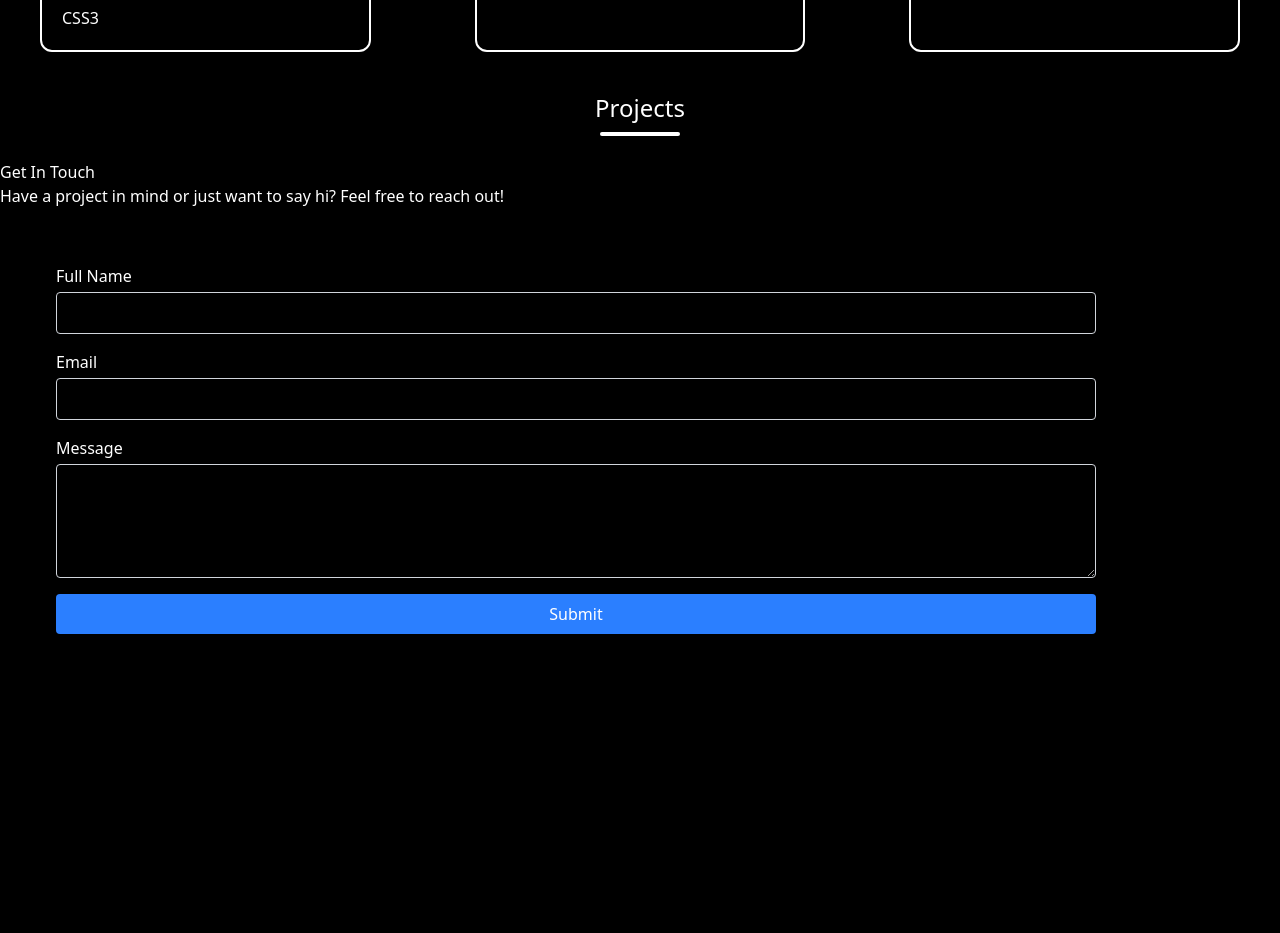
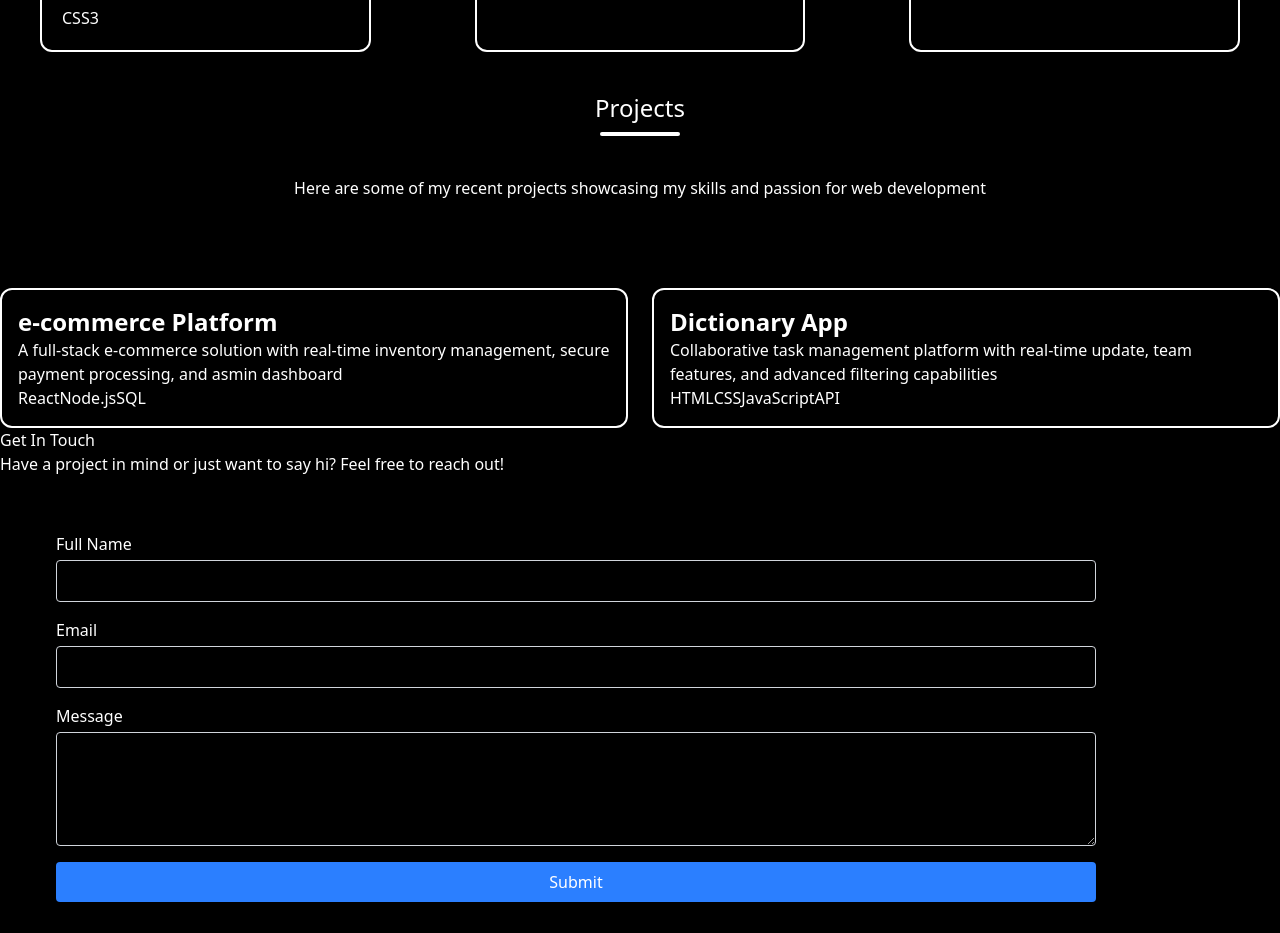
Before and after one commit to NatalieVinyu/natalie-vinyu-website, a React (Vite) app: page / in a window 1280 px wide. Shown: the part 2060-2993 px from the top of the page. Built offline with nearby package versions, Linux system fonts and the light colour scheme.

Commit message:
update rendering list

```diff
--- a/src/Pages/Projects.jsx
+++ b/src/Pages/Projects.jsx
@@ -1,21 +1,22 @@
 import React from 'react';
 export default function Projects() {
-  const projects = [
+  const myprojects = [
     {
       title: "e-commerce Platform",
       description: "A full-stack e-commerce solution with real-time inventory management, secure payment processing, and asmin dashboard",
-      skills: "",
+      skills: ["React", "Node.js", "SQL"],
       code: "",
       demo: "",
     },
     {
       title: "Dictionary App",
-      description: "Co",
-      skills: "",
+      description: "Collaborative task management platform with real-time update, team features, and advanced filtering capabilities",
+      skills: ["HTML", "CSS", "JavaScript", "API"],
       code: "",
       demo: "",
     }
   ]
+
   return (
     <div className='bg-black'>
       <div className="text-white flex flex-col items-center">
@@ -23,11 +24,27 @@ export default function Projects() {
         <div className='w-20 h-1 bg-white mt-2 rounded-full'></div>
       </div>
 
-      <div>
+      <div className='text-white flex justify-center p-10'>
         <p>Here are some of my recent projects showcasing my skills and passion for web development</p>
       </div>
 
-      <div></div>
+      <div className='text-white pt-12'>
+        <div className='grid md:grid-cols-2 gap-6'>
+          {myprojects.map((item, index) => (
+            <div className='border-2 border-solid rounded-xl p-4' key={index}>
+              <h3 className='text-2xl font-bold'>{item.title}</h3>
+              <p>{item.description}</p>
+
+              <div>
+                <ul className='list-none flex'>
+                {item.skills.map((skill, i) => (
+                <li key={i}>{skill}</li>
+                ))}</ul>
+              </div>
+        </div>
+          ))}
+        </div>
+      </div>
     </div>
   )
 }
```
